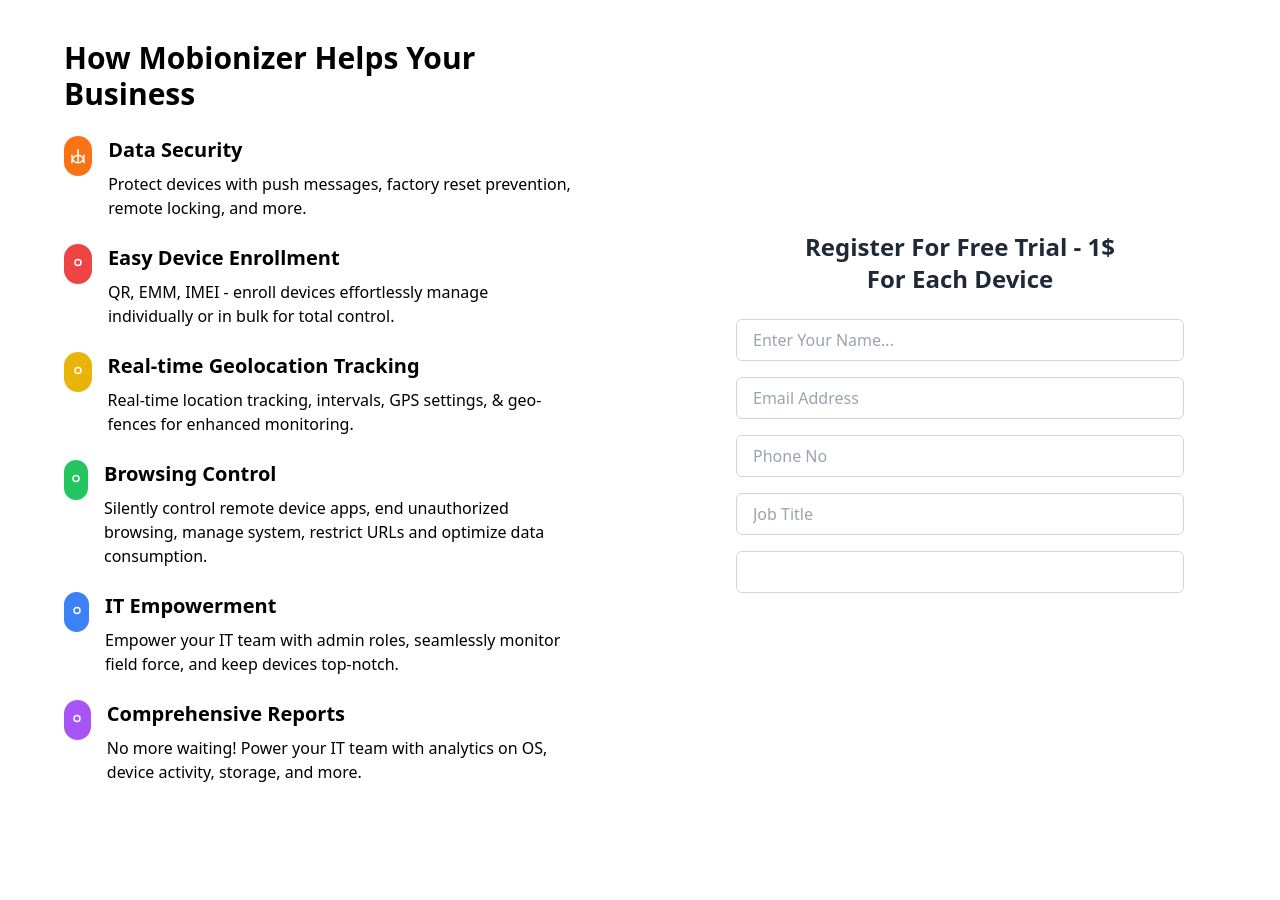
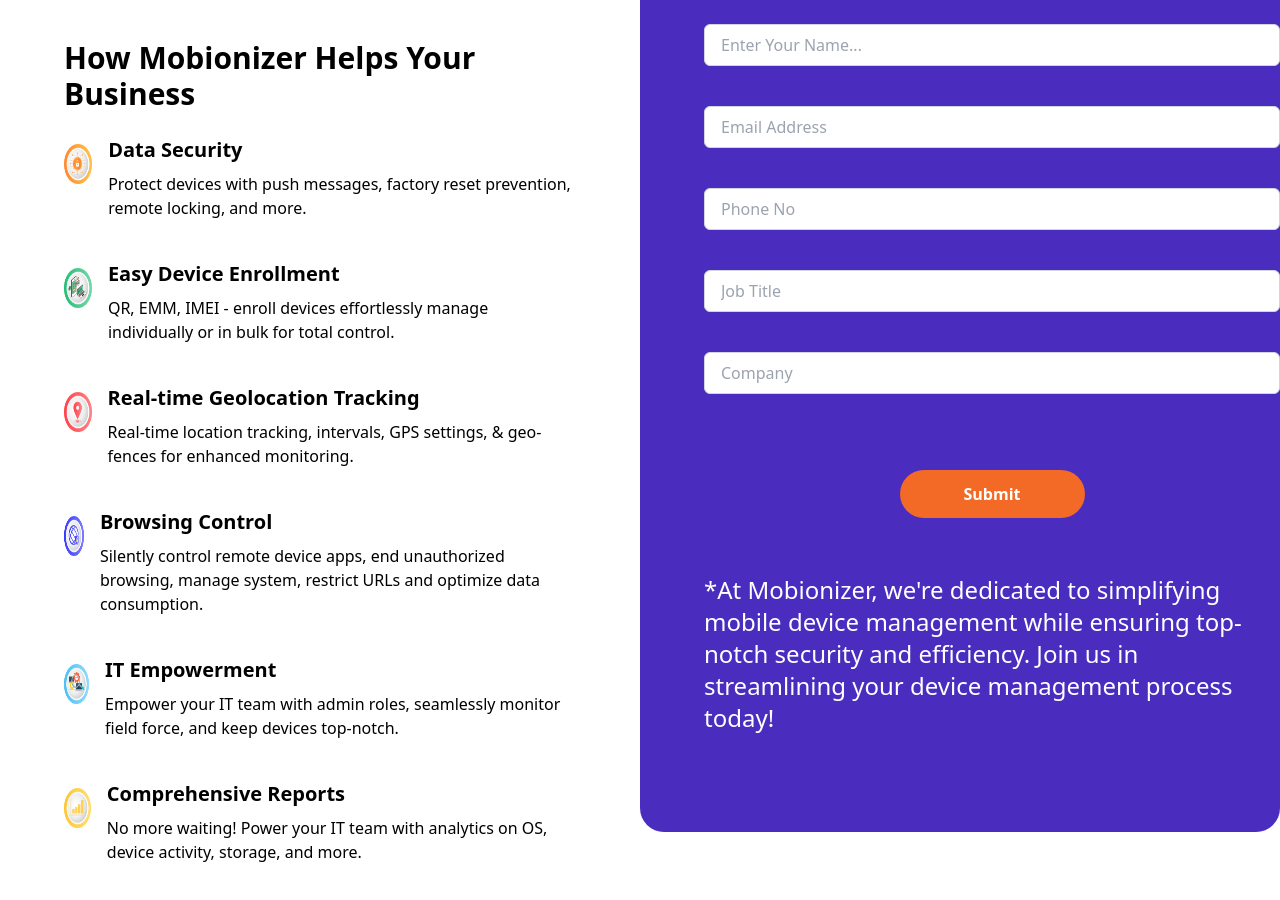
Before and after one commit to imranhossen1119999/my-tailwind, a React (Vite) app: page / in a window 1280 px wide. Shown: the part 840-1740 px from the top of the page. Before the commit the page ends 1704 px from the top, so only its background shows below. Built offline with nearby package versions, Linux system fonts and the light colour scheme.

Commit message:
bussiness

```diff
--- a/src/component/Bussiness.jsx
+++ b/src/component/Bussiness.jsx
@@ -3,14 +3,13 @@ import React from "react";
 const Bussiness = () => {
     return(
         <div className="bg-[#fff] min-h-screen flex flex-col md:flex-row items-start md:items-center justify-center text-black font-sans">
-<div className="md:w-1/2 px-8 py-12 md:px-16 md:py-20">
+            <div className="container flex">
+        <div className="md:w-1/2 px-8 py-12 md:px-16 md:py-20 ">
         <h2 className="text-3xl font-bold mb-6">How Mobionizer Helps Your Business</h2>
-  <div className="space-y-6">
+        <div className="space-y-10 ">
             <div className="flex items-start">
-      <div className="bg-orange-500 rounded-full h-10 w-10 flex items-center justify-center mr-4">
-        <svg xmlns="http://www.w3.org/2000/svg" fill="none" viewBox="0 0 24 24" strokeWidth={1.5} stroke="currentColor" className="w-6 h-6 text-white">
-          <path strokeLinecap="round" strokeLinejoin="round" d="M12 18.75a6 6 0 006-6v-1.5m-6 0a6 6 0 00-6 6v1.5m6-1.5V5.625m0 13.125a6 6 0 01-6-6v-1.5m6 0a6 6 0 016 6v1.5" />
-        </svg>
+            <div className=" h-14 w-10 flex items-center justify-center mr-4">
+            <img src="../../src/assets/How Mobionizer/Data Security.png" alt="data-security" strokeWidth={1.5} stroke="currentColor" className="w-10 h-10 text-white" />
       </div>
       <div>
         <h3 className="text-xl font-semibold mb-2">Data Security</h3>
@@ -18,10 +17,8 @@ const Bussiness = () => {
       </div>
     </div>
     <div className="flex items-start">
-      <div className="bg-red-500 rounded-full h-10 w-10 flex items-center justify-center mr-4">
-        <svg xmlns="http://www.w3.org/2000/svg" fill="none" viewBox="0 0 24 24" strokeWidth={1.5} stroke="currentColor" className="w-6 h-6 text-white">
-          <path strokeLinecap="round" strokeLinejoin="round" d="M15 10.5a3 3 0 11-6 0 3 3 0 016 0z" />
-        </svg>
+      <div className=" h-14 w-10 flex items-center justify-center mr-4">
+      <img src="../../src/assets/How Mobionizer/Easy Device Enrollment.png" alt="easy-device" strokeWidth={1.5} stroke="currentColor" className="w-10 h-10 text-white" />
       </div>
       <div>
         <h3 className="text-xl font-semibold mb-2">Easy Device Enrollment</h3>
@@ -29,10 +26,8 @@ const Bussiness = () => {
       </div>
     </div>
     <div className="flex items-start">
-      <div className="bg-yellow-500 rounded-full h-10 w-10 flex items-center justify-center mr-4">
-        <svg xmlns="http://www.w3.org/2000/svg" fill="none" viewBox="0 0 24 24" strokeWidth={1.5} stroke="currentColor" className="w-6 h-6 text-white">
-          <path strokeLinecap="round" strokeLinejoin="round" d="M15 10.5a3 3 0 11-6 0 3 3 0 016 0z" />
-        </svg>
+      <div className=" h-14 w-10 flex items-center justify-center mr-4">
+      <img src="../../src/assets/How Mobionizer/Real-time Geolocation Tracking.png" alt="real-time" strokeWidth={1.5} stroke="currentColor" className="w-10 h-10 text-white" />
       </div>
       <div>
         <h3 className="text-xl font-semibold mb-2">Real-time Geolocation Tracking</h3>
@@ -40,10 +35,8 @@ const Bussiness = () => {
       </div>
     </div>
     <div className="flex items-start">
-      <div className="bg-green-500 rounded-full h-10 w-10 flex items-center justify-center mr-4">
-        <svg xmlns="http://www.w3.org/2000/svg" fill="none" viewBox="0 0 24 24" strokeWidth={1.5} stroke="currentColor" className="w-6 h-6 text-white">
-          <path strokeLinecap="round" strokeLinejoin="round" d="M15 10.5a3 3 0 11-6 0 3 3 0 016 0z" />
-        </svg>
+      <div className=" h-14 w-10 flex items-center justify-center mr-4">
+      <img src="../../src/assets/How Mobionizer/Browsing Control.png" alt="browsing-control" strokeWidth={1.5} stroke="currentColor" className="w-10 h-10 text-white" />
       </div>
       <div>
         <h3 className="text-xl font-semibold mb-2">Browsing Control</h3>
@@ -51,10 +44,8 @@ const Bussiness = () => {
       </div>
     </div>
     <div className="flex items-start">
-      <div className="bg-blue-500 rounded-full h-10 w-10 flex items-center justify-center mr-4">
-        <svg xmlns="http://www.w3.org/2000/svg" fill="none" viewBox="0 0 24 24" strokeWidth={1.5} stroke="currentColor" className="w-6 h-6 text-white">
-          <path strokeLinecap="round" strokeLinejoin="round" d="M15 10.5a3 3 0 11-6 0 3 3 0 016 0z" />
-        </svg>
+      <div className=" h-14 w-10 flex items-center justify-center mr-4">
+        <img src="../../src/assets/How Mobionizer/IT Empowerment.png" alt="it-empowerment" strokeWidth={1.5} stroke="currentColor" className="w-10 h-10 text-white" />
       </div>
       <div>
         <h3 className="text-xl font-semibold mb-2">IT Empowerment</h3>
@@ -62,10 +53,8 @@ const Bussiness = () => {
       </div>
     </div>
     <div className="flex items-start">
-      <div className="bg-purple-500 rounded-full h-10 w-10 flex items-center justify-center mr-4">
-        <svg xmlns="http://www.w3.org/2000/svg" fill="none" viewBox="0 0 24 24" strokeWidth={1.5} stroke="currentColor" className="w-6 h-6 text-white">
-          <path strokeLinecap="round" strokeLinejoin="round" d="M15 10.5a3 3 0 11-6 0 3 3 0 016 0z" />
-        </svg>
+      <div className=" h-14 w-10 flex items-center justify-center mr-4">
+      <img src="../../src/assets/How Mobionizer/Comprehensive Reports.png" alt="comprehensive-report" strokeWidth={1.5} stroke="currentColor" className="w-10 h-10 text-white" />
       </div>
       <div>
         <h3 className="text-xl font-semibold mb-2">Comprehensive Reports</h3>
@@ -75,26 +64,40 @@ const Bussiness = () => {
   </div>
 </div>
 {/* Right Side (Form) */}
-<div className="md:w-1/2 bg-white text-gray-800 px-8 py-12 md:px-16 md:py-20">
-  <div className="max-w-md mx-auto">
-    <h2 className="text-2xl font-bold mb-6 text-center">Register For Free Trial - 1$ <br /> For Each Device</h2>
-    <form className="space-y-4">
+<div className="md:w-1/2 bg-[#4A2DBF] text-gray-800 px-8 py-12 rounded-3xl border-white md:px-16 md:py-20 relative -top-28">
+<div className="absolute ">
+  <div className="max-w-xl mx-auto ">
+    <h2 className="text-3xl font-bold mb-6 text-center text-white">Register For Free Trial - 1$ <br /> For Each Device</h2>
+    <form className="space-y-10">
     <div>
-        <input type="text" className="w-full border border-gray-300 px-4 py-2 rounded-md focus:outline-none focus:ring-2 focus:ring-blue-500" placeholder="Enter Your Name..." />
+       <input type="text" className="w-full border border-gray-300 px-4 py-2 rounded-md focus:outline-none focus:ring-2 focus:ring-blue-500" placeholder="Enter Your Name..." required />
           </div>
           <div>
-        <input type="email" className="w-full border border-gray-300 px-4 py-2 rounded-md focus:outline-none focus:ring-2 focus:ring-blue-500" placeholder="Email Address" />
+            <input type="email" className="w-full border border-gray-300 px-4 py-2 rounded-md focus:outline-none focus:ring-2 focus:ring-blue-500" placeholder="Email Address" required />
           </div>
           <div>
-        <input type="tel" className="w-full border border-gray-300 px-4 py-2 rounded-md focus:outline-none focus:ring-2 focus:ring-blue-500" placeholder="Phone No" />
+            <input type="tel" className="w-full border border-gray-300 px-4 py-2 rounded-md focus:outline-none focus:ring-2 focus:ring-blue-500" placeholder="Phone No" required />
           </div>
           <div>
-        <input type="text" className="w-full border border-gray-300 px-4 py-2 rounded-md focus:outline-none focus:ring-2 focus:ring-blue-500" placeholder="Job Title" />
+            <input type="text" className="w-full border border-gray-300 px-4 py-2 rounded-md focus:outline-none focus:ring-2 focus:ring-blue-500" placeholder="Job Title" required />
           </div>
           <div>
-        <input type="text" className="w-full border border-gray-300 px-4 py-2 rounded-md focus:outline-none focus:ring-2 focus:ring-blue-500" placeholder='' />
+            <input type="text" className="w-full border border-gray-300 px-4 py-2 rounded-md focus:outline-none focus:ring-2 focus:ring-blue-500" placeholder="Company" required />
+          </div>
+          <div className="text-center">
+            <button type="submit" className="bg-[#F26A25] text-white font-bold py-3 px-16 mt-9 rounded-3xl hover:bg-[#e65811] transition duration-300">
+              Submit
+            </button>
           </div>
   </form>
+  <div className="mt-6 text-xl">
+    <p className="text-white text-2xl mt-14">*At Mobionizer, we're dedicated to simplifying mobile device management while ensuring top-notch security and efficiency.
+    Join us in streamlining your device management process today!
+    </p>
+
+</div>
+  </div>
+  </div>
   </div>
   </div>
 </div>
```
Lines whose indentation alone changed are shown as unchanged.
